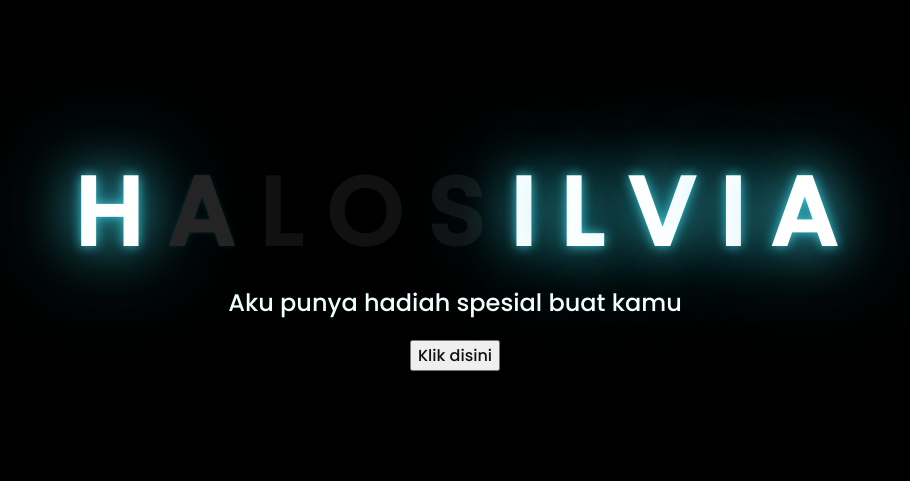
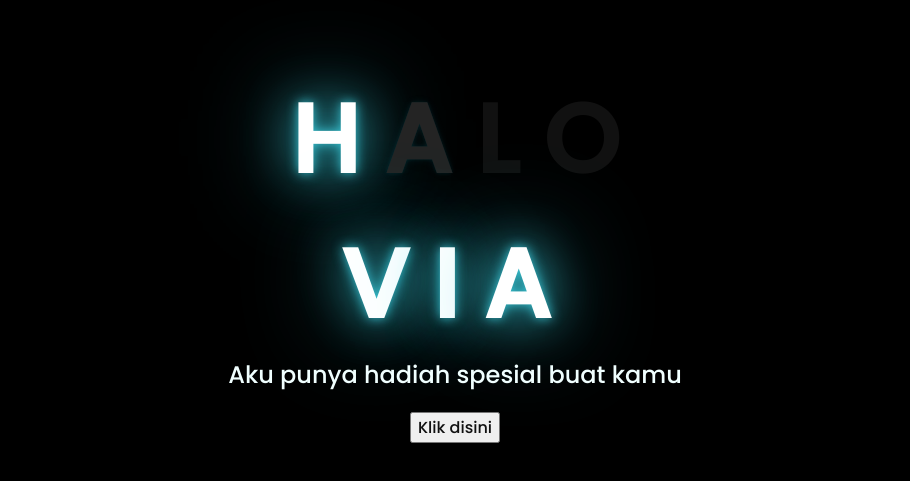
Before and after one commit to ilham12222331333/bunga-hehe, a plain HTML site: page index.html in a window 1280 px wide. Shown: the part 153-634 px from the top of the page, without its empty margins (193-1103 px from the left). Drawn offline with Linux system fonts and the light colour scheme.

Commit message:
Add files via upload

```diff
--- a/index.html
+++ b/index.html
@@ -15,9 +15,8 @@
         <span>A</span>
         <span>L</span>
         <span>O</span>
-        <span>S</span>
-        <span>I</span>
-        <span>L</span>
+        <br>
+        &nbsp;
         <span>V</span>
         <span>I</span>
         <span>A</span>
```
